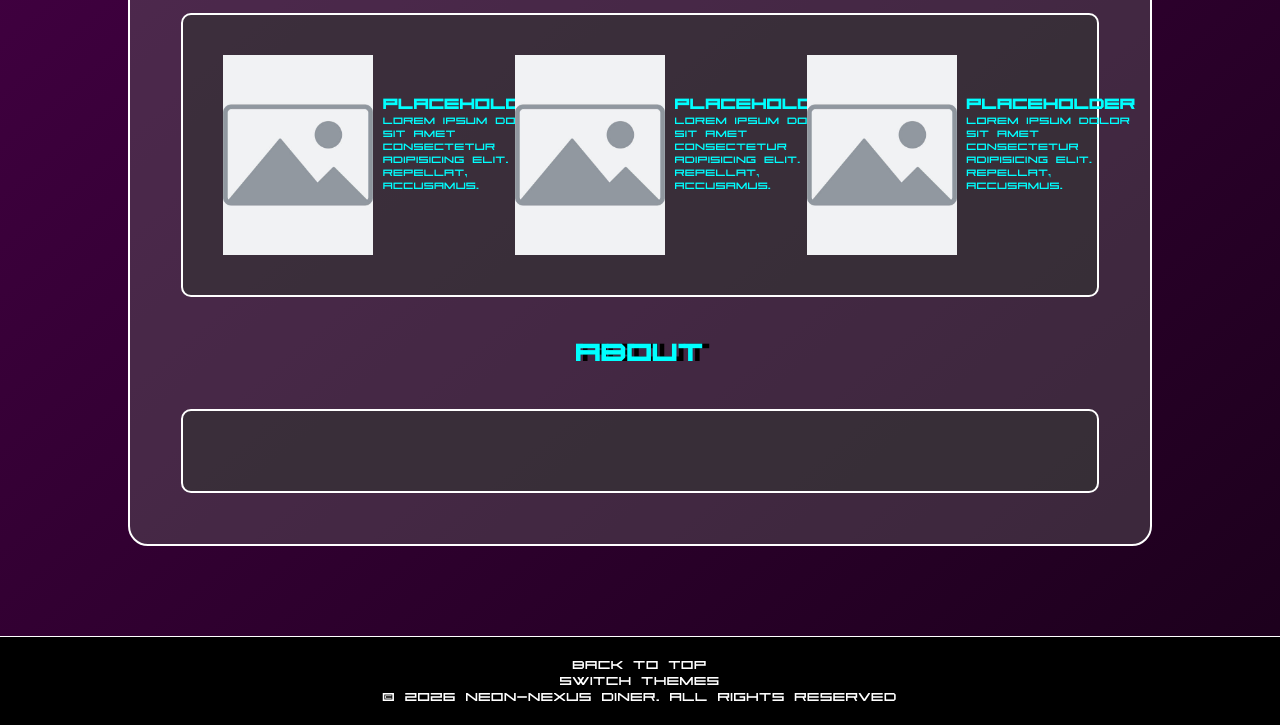
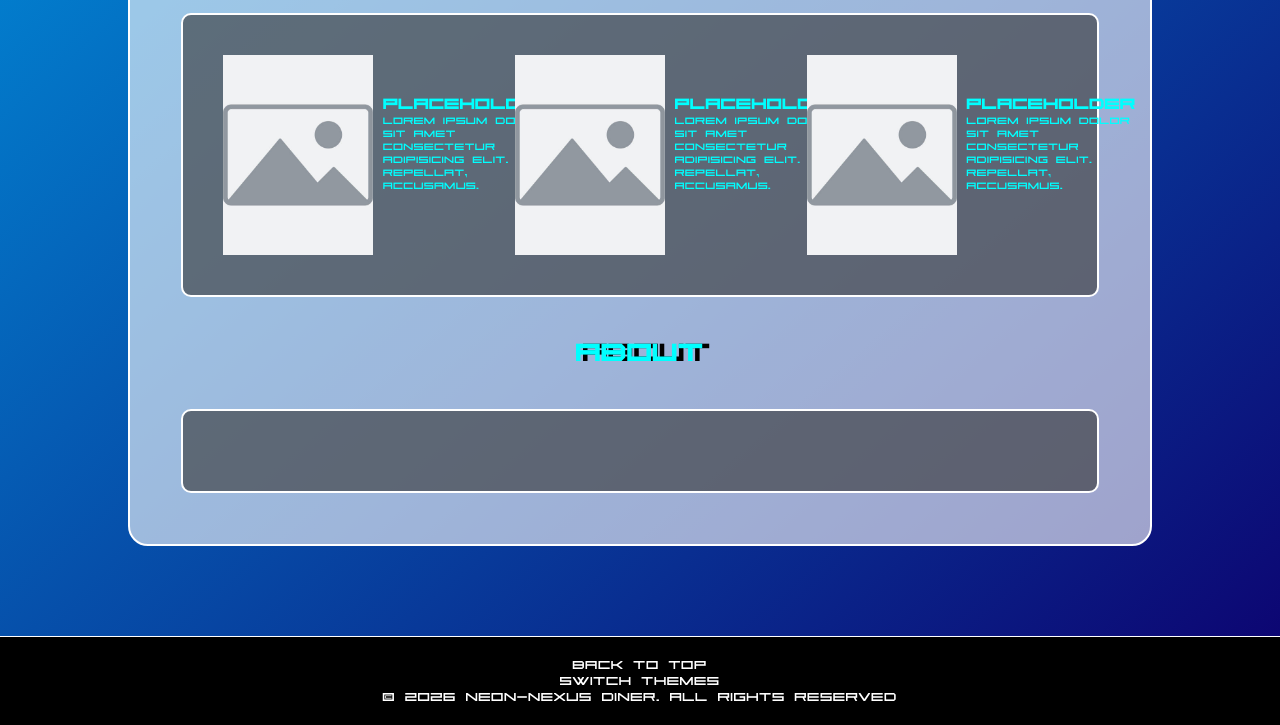
Before and after one commit to Logain-Kanen/Neon-Nexus, a plain HTML site: page index.html in a window 1280 px wide. Both pictures are taken after a click on the element "Switch Themes". Shown: the part 370-1095 px from the top of the page. Drawn offline with Linux system fonts and the light colour scheme.

Commit message:
Week 2 Day 5

```diff
--- a/shared/css/footer.css
+++ b/shared/css/footer.css
@@ -1,4 +1,4 @@
-footer{
+footer {
   color: white;
   width: 100%;
   border-top: 1px solid white;
@@ -6,12 +6,19 @@ footer{
   text-align: center;
   padding: 20px;
 }
-#theme-switch{
+#theme-switch {
   cursor: pointer;
 }
-#theme-switch:hover{
+#theme-switch:hover {
   color: cyan;
 }
-#theme-switch:active{
+#theme-switch:active {
   color: rgb(255, 0, 255);
 }
+
+.light-main {
+    background-color: rgba(255, 255, 255, 0.607);
+}
+.light-body{
+    background: linear-gradient(to bottom right, rgb(0, 149, 223), rgb(13, 0, 110));
+}
--- a/shared/js/footer.js
+++ b/shared/js/footer.js
@@ -1,6 +1,10 @@
-let main = document.getElementById('main');
+let theme;
+localStorage.setItem("theme", "dark");
 
-
-function themeSwitch(){
-    main.style.color = "black"
+function themeSwitch() {
+  theme = localStorage.getItem("theme");
+  if ((theme = "dark")) {
+    document.querySelector("main").classList.add("light-main");
+    document.querySelector("body").classList.add("light-body")
+  }
 }
```
Lines whose indentation alone changed are shown as unchanged.
